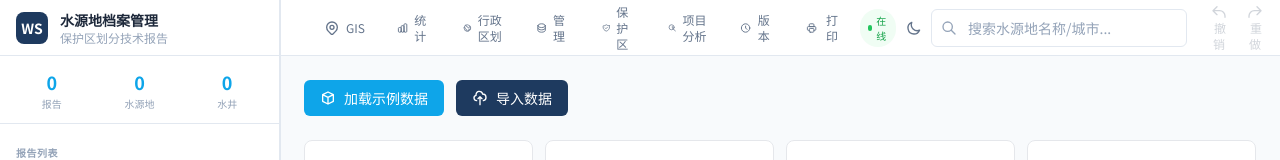
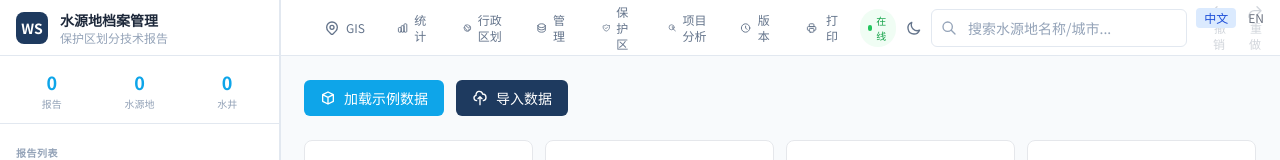
Before and after one commit to WL-jwm/watersource-archive, a React (Vite) app: page / in a window 1280 px wide. Shown: the top 160 px of the page. Built offline with nearby package versions, Linux system fonts and the light colour scheme.

Commit message:
feat(T3): i18n框架激活 + fix(T4): 测试类型修正
T3: App.tsx包裹I18nProvider，LocaleSwitcher浮动于右上角
    中英双语切换激活，60+键值对可用
T4: 修复mock构造器TypeScript类型(this:any/level union type)

验证: tsc 0 errors, 508/508 tests passed, build 5.29s

```diff
--- a/src/App.tsx
+++ b/src/App.tsx
@@ -3,6 +3,7 @@ import { HashRouter, Routes, Route, Navigate } from 'react-router-dom';
 import ErrorBoundary from '@/components/ErrorBoundary';
 import Layout from '@/components/layout/Layout';
 import { OfflineIndicator, SWUpdateToast, InstallPromptBanner } from '@/lib/pwaEnhanced';
+import { I18nProvider, LocaleSwitcher } from '@/lib/i18n';
 // pwaEnhanced.tsx contains PWA hooks and UI components
 
 // F3: 路由级懒加载 — 按页面拆分 chunk，减小首屏加载体积
@@ -29,11 +30,15 @@ const PageFallback = () => (
 
 const App: React.FC = () => {
   return (
+    <I18nProvider>
       <HashRouter>
         <ErrorBoundary>
           <OfflineIndicator />
           <SWUpdateToast />
           <InstallPromptBanner />
+          <div className="fixed top-2 right-2 z-50">
+            <LocaleSwitcher />
+          </div>
           <Layout>
           <Suspense fallback={<PageFallback />}>
             <Routes>
@@ -53,6 +58,7 @@ const App: React.FC = () => {
         </Layout>
       </ErrorBoundary>
     </HashRouter>
+    </I18nProvider>
   );
 };
 
```
Also changed, not shown: 1 other file (tests, documents, lock files or other folders). Lines whose indentation alone changed are shown as unchanged.
